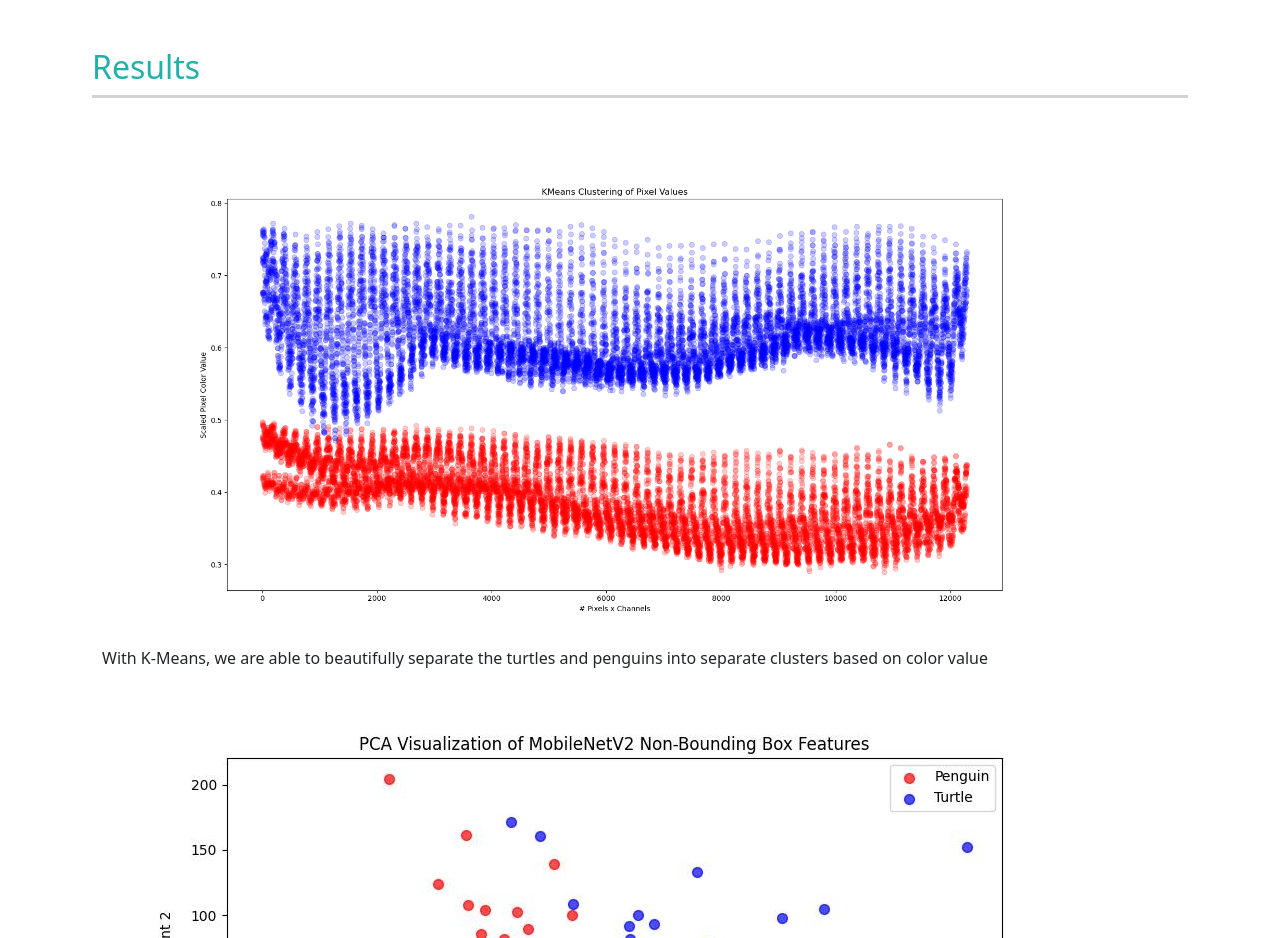
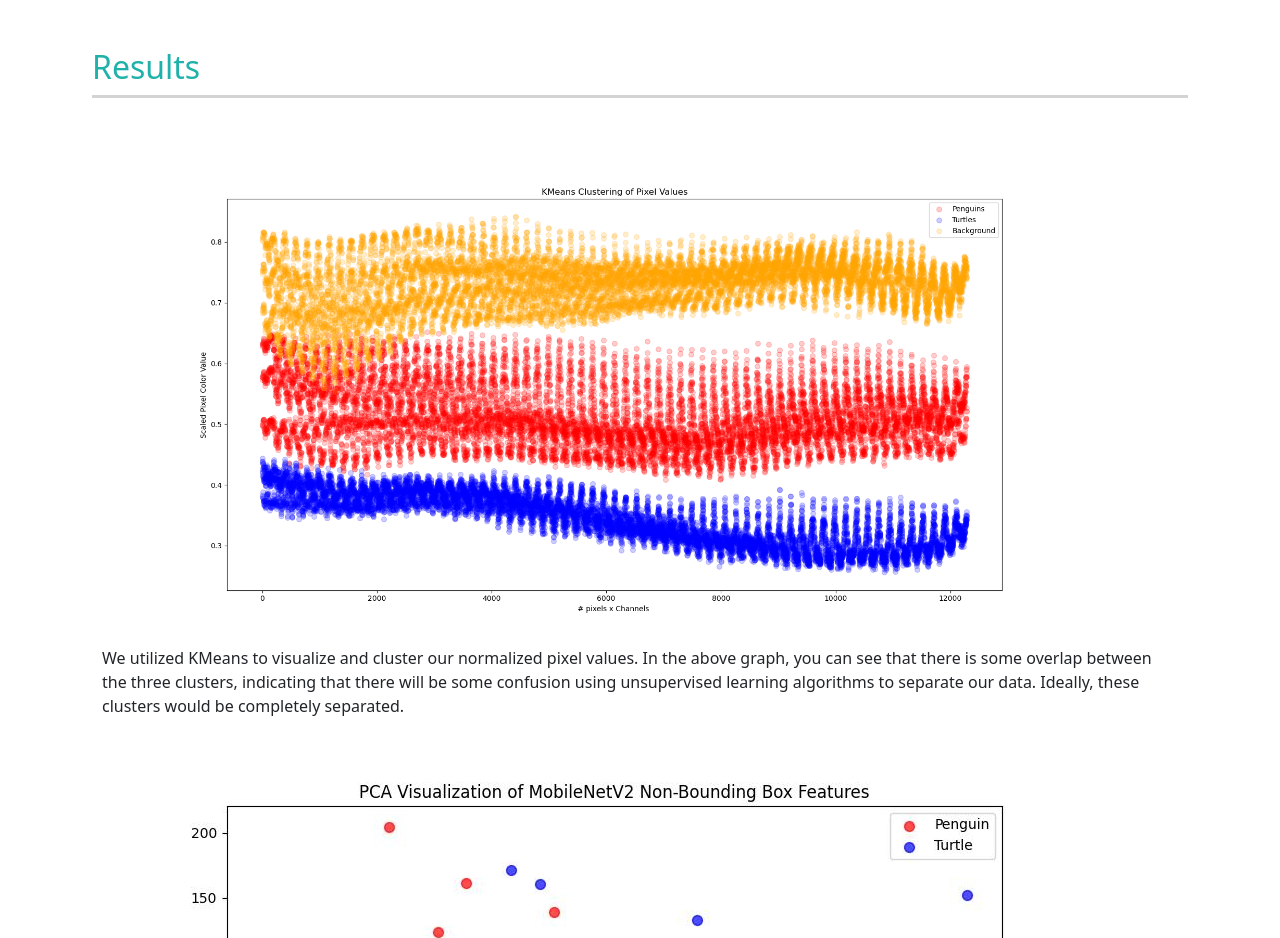
Before and after one commit to CS4641B-Sum23-Project/cs4641b-sum23-project.github.io, a plain HTML site: page index.html in a window 1280 px wide. Shown: the part 3780-4718 px from the top of the page. Drawn offline with nearby package versions, Linux system fonts and the light colour scheme.

Commit message:
Update index.html

```diff
--- a/index.html
+++ b/index.html
@@ -118,8 +118,11 @@ Adam optimizer is widely used in Deep Learning. Since it is an extension of stoc
               </div>
               <div style="margin-top: 10px; padding: 20px;">
                  <figure>
-                 <img src="assets/images/k_means_visualization.png" style="width: 1000px; height: 600;">
-                 <figcaption>With K-Means, we are able to beautifully separate the turtles and penguins into separate clusters based on color value</figcaption>
+                 <img src="assets/images/Kmeans Centroids/KMeans Centroids.png" style="width: 1000px; height: 600;">
+                 <figcaption>
+We utilized KMeans to visualize and cluster our normalized pixel values. In the above graph, you can see that there is some overlap between the three clusters, indicating that there will be some confusion using unsupervised learning algorithms to separate our data. Ideally, these clusters would be completely separated.
+
+                 </figcaption>
                  </figure>
                  <img src="assets/images/MobileNetV2_Features_PCA.jpg">
                  <img src="assets/images/cluster_gmm_edge_pca.jpg">
```
